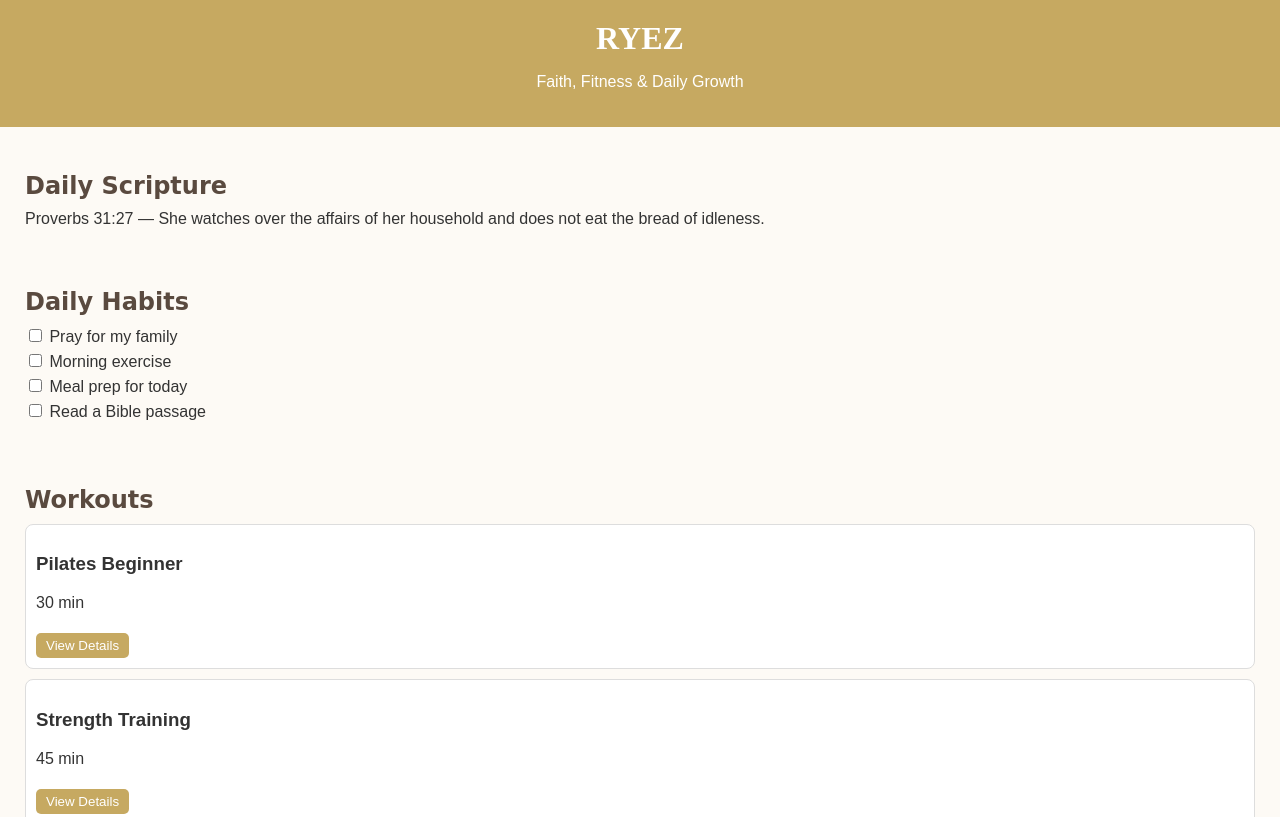
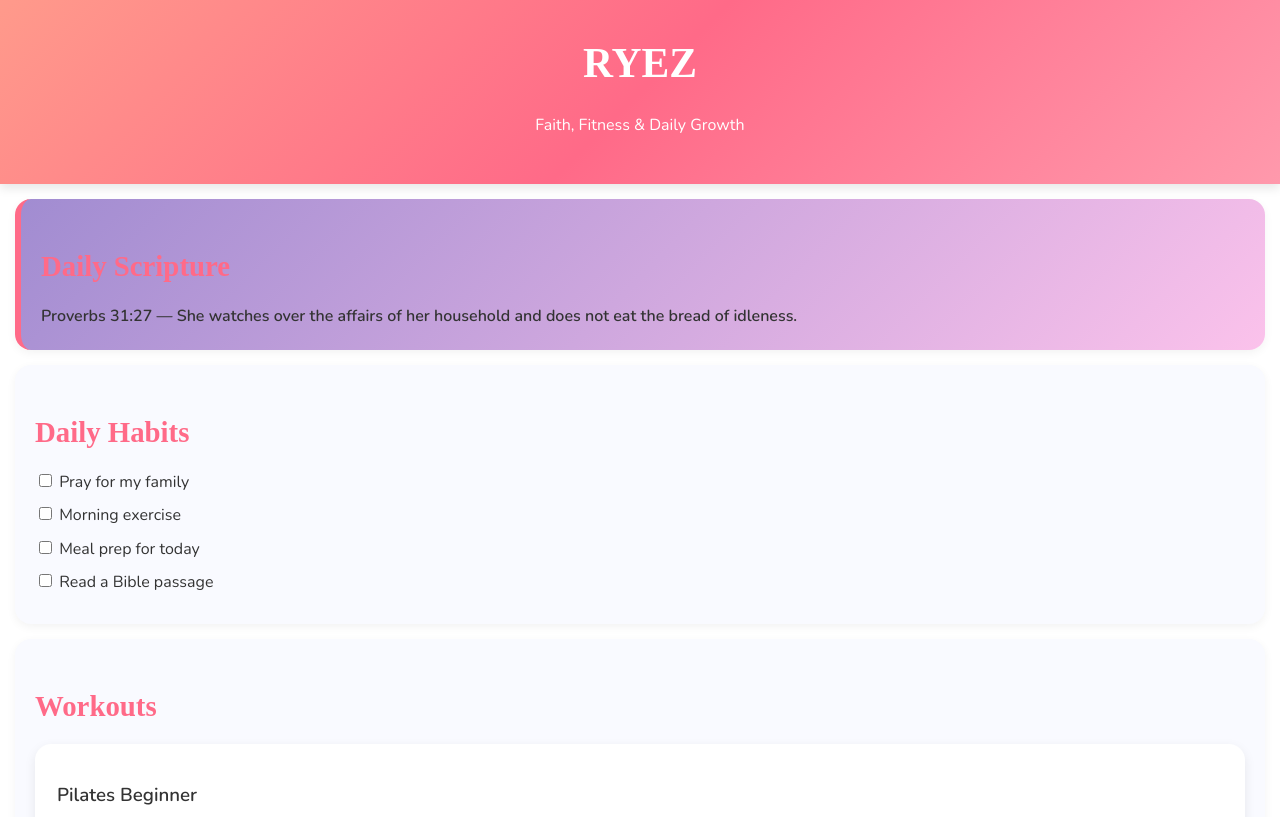
Before and after one commit to katelinbrown2002/RYZ, a plain HTML site: page index.html in a window 1280 px wide. Shown: the top 817 px of the page. Drawn offline with nearby package versions, Linux system fonts and the light colour scheme; a web font is replaced by a local one.

Commit message:
Update style.css

```diff
--- a/style.css
+++ b/style.css
@@ -1,60 +1,102 @@
-/* General Reset */
+/* === Fonts === */
+@import url('https://fonts.googleapis.com/css2?family=Nunito:wght@400;600&family=Canela&display=swap');
+
+/* === Base Styles === */
 body {
   font-family: 'Nunito', sans-serif;
   margin: 0;
   padding: 0;
-  background-color: #fdfaf5;
-  color: #333;
+  background-color: #ffffff; /* clean white */
+  color: #333333;
+  line-height: 1.6;
 }
 
 header {
-  background-color: #c6a961; /* gold/brass */
+  background: linear-gradient(135deg, #ff9a8b, #ff6a88, #ff99ac); /* lively pink/purple gradient */
   color: #fff;
   text-align: center;
-  padding: 20px 10px;
+  padding: 30px 15px;
+  box-shadow: 0 4px 10px rgba(0,0,0,0.1);
 }
 
 h1 {
+  font-family: 'Canela', serif;
+  font-size: 2.6em;
   margin: 0;
-  font-family: 'Canela', serif;
-  font-size: 2em;
 }
 
 h2 {
-  font-family: 'The Seasons', cursive;
-  color: #5a4a3f;
-  margin-bottom: 10px;
+  font-family: 'Canela', serif;
+  color: #ff6a88; /* highlight color */
+  font-size: 1.8em;
+  margin-bottom: 15px;
 }
 
+/* === Sections === */
 section {
-  padding: 15px;
-  margin: 10px;
+  padding: 20px;
+  margin: 15px;
+  background-color: #f9faff; /* subtle cool white */
+  border-radius: 16px;
+  box-shadow: 0 3px 10px rgba(0,0,0,0.05);
 }
 
-.card {
-  border: 1px solid #ddd;
-  padding: 10px;
-  margin: 10px 0;
-  border-radius: 8px;
-  background: #fff;
+/* === Devotional Section === */
+#daily-devotional {
+  background: linear-gradient(135deg, #a18cd1, #fbc2eb); /* purple-pink lively gradient */
+  border-left: 6px solid #ff6a88;
+  padding: 20px;
+  color: #333;
+  font-weight: 600;
 }
 
+/* === Cards === */
+.card {
+  border-radius: 16px;
+  background-color: #ffffff;
+  box-shadow: 0 4px 12px rgba(0,0,0,0.08);
+  padding: 18px 22px;
+  margin-bottom: 14px;
+  transition: transform 0.2s, box-shadow 0.2s;
+}
+
+.card:hover {
+  transform: translateY(-3px);
+  box-shadow: 0 6px 16px rgba(0,0,0,0.12);
+}
+
+/* === Buttons === */
 button {
-  margin-top: 5px;
-  padding: 5px 10px;
-  background-color: #c6a961;
+  background: linear-gradient(135deg, #ff9a8b, #ff6a88);
   color: #fff;
   border: none;
-  border-radius: 5px;
+  padding: 10px 16px;
+  margin-top: 10px;
+  border-radius: 8px;
+  cursor: pointer;
+  font-weight: 600;
+  transition: transform 0.2s, box-shadow 0.2s;
 }
 
 button:hover {
-  background-color: #b08c4f;
+  transform: translateY(-2px);
+  box-shadow: 0 4px 12px rgba(0,0,0,0.2);
 }
 
-/* Habits checkboxes */
+/* === Habits === */
 #habits label {
   display: block;
-  margin-bottom: 5px;
+  margin-bottom: 8px;
   cursor: pointer;
+  font-weight: 500;
 }
+
+/* === Responsive tweaks === */
+@media (max-width: 600px) {
+  header h1 {
+    font-size: 2em;
+  }
+  h2 {
+    font-size: 1.5em;
+  }
+}
```
